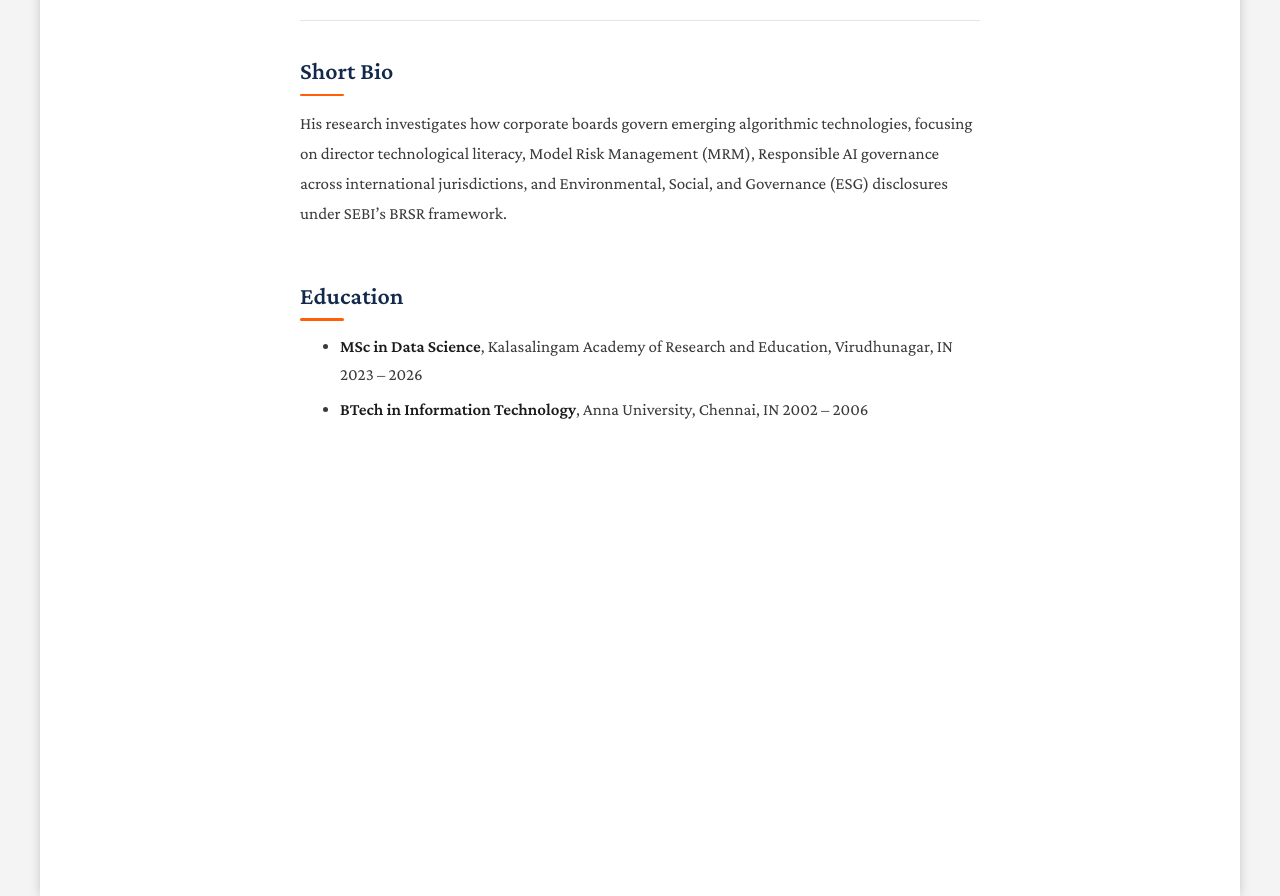
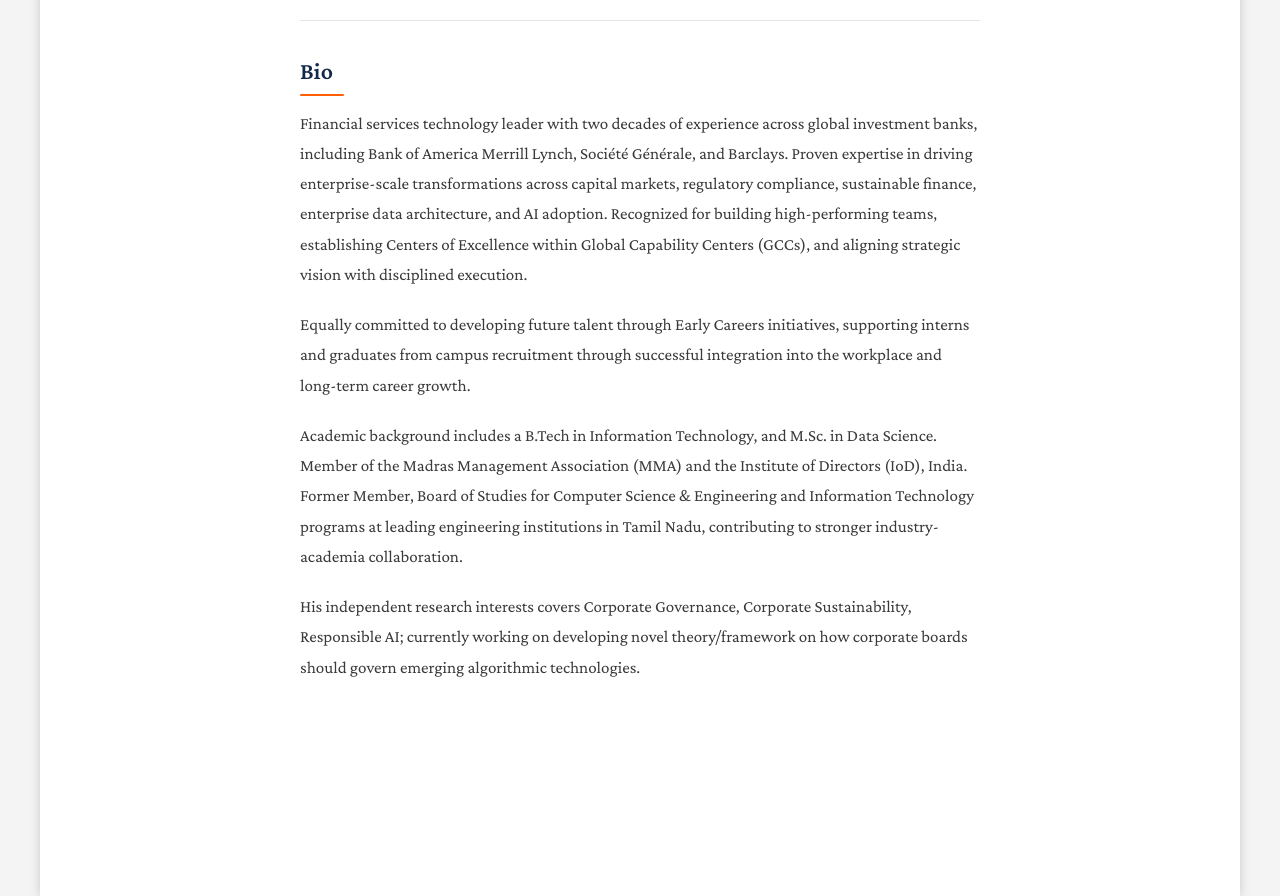
Before and after one commit to rajkannanrajan/rajkannanrajan.github.io, a Jekyll site: the page built from biography.md, in a window 1280 px wide and 1192 px high. Shown: the part 296-1192 px from the top of the window. Built offline with Jekyll 4.4.1, drawn with Linux system fonts in a browser that asks for light colours; a style sheet for code colours, icons or effects is not loaded.

Commit message:
updated biography

```diff
--- a/biography.md
+++ b/biography.md
@@ -3,10 +3,12 @@ layout: default
 title: Biography
 ---
 
-## Short Bio
+## Bio
 
-His research investigates how corporate boards govern emerging algorithmic technologies, focusing on director technological literacy, Model Risk Management (MRM), Responsible AI governance across international jurisdictions, and Environmental, Social, and Governance (ESG) disclosures under SEBI's BRSR framework.
+Financial services technology leader with two decades of experience across global investment banks, including Bank of America Merrill Lynch, Société Générale, and Barclays. Proven expertise in driving enterprise-scale transformations across capital markets, regulatory compliance, sustainable finance, enterprise data architecture, and AI adoption. Recognized for building high-performing teams, establishing Centers of Excellence within Global Capability Centers (GCCs), and aligning strategic vision with disciplined execution.
 
-## Education
-- **MSc in Data Science**, Kalasalingam Academy of Research and Education, Virudhunagar, IN 2023 – 2026
-- **BTech in Information Technology**, Anna University, Chennai, IN 2002 – 2006
+Equally committed to developing future talent through Early Careers initiatives, supporting interns and graduates from campus recruitment through successful integration into the workplace and long-term career growth.
+
+Academic background includes a B.Tech in Information Technology, and M.Sc. in Data Science. Member of the Madras Management Association (MMA) and the Institute of Directors (IoD), India. Former Member, Board of Studies for Computer Science & Engineering and Information Technology programs at leading engineering institutions in Tamil Nadu, contributing to stronger industry-academia collaboration.
+
+His independent research interests covers Corporate Governance, Corporate Sustainability, Responsible AI; currently working on developing novel theory/framework on how corporate boards should govern emerging algorithmic technologies.
```
